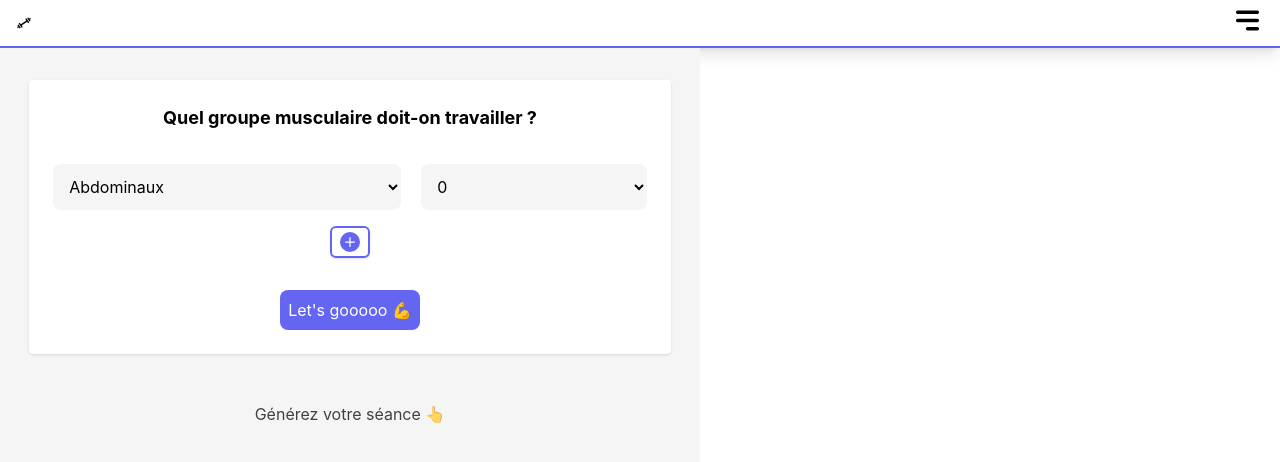
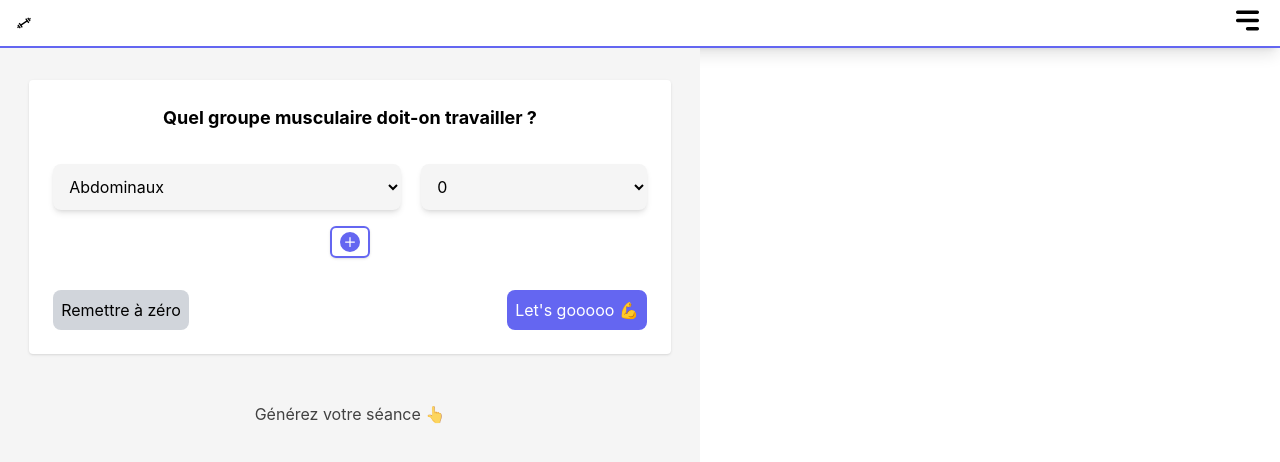
Before and after one commit to brazillierjo/ma-seance, a React (Create React App) app: page / in a window 1280 px wide. Shown: the top 462 px of the page. Built offline with nearby package versions, Linux system fonts and the light colour scheme; a web font is replaced by a local one.

Commit message:
[Homepage] clean code

```diff
--- a/src/components/ProgramForm.tsx
+++ b/src/components/ProgramForm.tsx
@@ -1,40 +1,41 @@
-import { Formik, Form, Field } from "formik";
-import React, { useState } from "react";
-import { useNavigate } from "react-router-dom";
 import { getAllMuscles, numberOfExercices } from "../helpers/dataModuler";
-import { setInLocalStorage } from "../helpers/localStorageHandler";
 import { BsFillPlusCircleFill } from "react-icons/bs";
+import { useState } from "react";
 import { HiMinusCircle } from "react-icons/hi";
 
-export const ProgramForm: React.FC<{}> = () => {
+export const ProgramForm = () => {
   const [numberOfMusclesInProgram, setNumberOfMusclesInProgram] = useState(1);
-
-  const navigate = useNavigate();
 
   const listOfMuscles = getAllMuscles();
 
-  const initialValues = {
-    numberOfExercices: 0,
-    muscle: listOfMuscles[0]
-  };
-
-  const handleSubmit = (values: {}) => {
-    setInLocalStorage("program", values);
-    if (numberOfMusclesInProgram > 0) navigate("/programme");
+  const handleSubmit = (e: any) => {
+    e.preventDefault();
+    for (let i = 0; i < e.target.elements.length; i++) {
+      console.log(e.target.elements[i].value);
+    }
   };
 
   return (
-    <>
-      <Formik
-        initialValues={initialValues}
-        onSubmit={(values) => handleSubmit(values)}
+    <form onSubmit={handleSubmit}>
+      {[...Array(numberOfMusclesInProgram)].map((n, i) => (
+        <div className="my-4 grid grid-cols-5 justify-between gap-5" key={i}>
+          <select
+            name={`muscle${i}`}
+            className="col-span-3 rounded-lg bg-lightGray p-3 shadow-md"
           >
-        <Form>
-          <div id="container">
-            {[...Array(numberOfMusclesInProgram)].map((n, i) => (
-              <DisplayMuscleInProgram key={n} />
+            {listOfMuscles.map((muscle, key) => (
+              <option key={key}>{muscle}</option>
             ))}
+          </select>
+
+          <select
+            name={`number${i}`}
+            className="col-span-2 rounded-lg bg-lightGray p-3 shadow-md"
+          >
+            {numberOfExercices(10)}
+          </select>
         </div>
+      ))}
 
       <div className="flex justify-center gap-3 text-center">
         {numberOfMusclesInProgram > 1 && (
@@ -60,43 +61,18 @@ export const ProgramForm: React.FC<{}> = () => {
         </button>
       </div>
 
-          <div className="text-center">
+      <div className="mt-8 flex justify-between text-center">
         <button
-              type="submit"
-              className="mt-8 rounded-lg bg-primary p-2 text-white"
+          type="button"
+          // onClick={() => setInputFields([{ muscle: "", number: "" }])}
+          className="rounded-lg bg-gray-300 p-2"
         >
+          Remettre à zéro
+        </button>
+        <button type="submit" className="rounded-lg bg-primary p-2 text-white">
           Let's gooooo 💪
         </button>
       </div>
-        </Form>
-      </Formik>
-    </>
+    </form>
   );
 };
-
-export const DisplayMuscleInProgram = (props: { key: any }) => {
-  const listOfMuscles = getAllMuscles();
-
-  return (
-    <>
-      <div className="my-4 grid grid-cols-5 justify-between gap-5">
-        <Field
-          as="select"
-          className="col-span-3 rounded-lg bg-lightGray p-3"
-          name={`muscle-${props.key}`}
-        >
-          {listOfMuscles.map((muscle, key) => (
-            <option key={key}>{muscle}</option>
-          ))}
-        </Field>
-        <Field
-          as="select"
-          className="col-span-2 rounded-lg bg-lightGray p-3"
-          name="numberOfExercices"
-        >
-          {numberOfExercices(10)}
-        </Field>
-      </div>
-    </>
-  );
-};
--- /dev/null
+++ b/src/components/ProgramForm2.tsx
@@ -0,0 +1,110 @@
+import { Formik, Form, Field, FieldArray } from "formik";
+import React, { useState } from "react";
+import { useNavigate } from "react-router-dom";
+import { getAllMuscles, numberOfExercices } from "../helpers/dataModuler";
+import { setInLocalStorage } from "../helpers/localStorageHandler";
+import { BsFillPlusCircleFill } from "react-icons/bs";
+import { HiMinusCircle } from "react-icons/hi";
+
+export const ProgramForm: React.FC<{}> = () => {
+  const [numberOfMusclesInProgram, setNumberOfMusclesInProgram] = useState(1);
+
+  const listOfMuscles = getAllMuscles();
+
+  const initialValues = {
+    muscle0: listOfMuscles[0],
+    number0: "0"
+  };
+
+  const navigate = useNavigate();
+
+  const handleSubmit = (values: {}) => {
+    setInLocalStorage("program", values);
+    console.log(values);
+
+    //if (numberOfMusclesInProgram > 0) navigate("/programme");
+  };
+
+  return (
+    <>
+      <Formik
+        initialValues={initialValues}
+        onSubmit={(values) => handleSubmit(values)}
+      >
+        <Form>
+          <div id="container">
+            <FieldArray
+              name="friends"
+              render={({ insert, remove, push }) => {
+                return (
+                  <>
+                    <DisplayMuscleInProgram />
+
+                    <div className="flex justify-center gap-3 text-center">
+                      {numberOfMusclesInProgram > 1 && (
+                        <button
+                          onClick={() =>
+                            setNumberOfMusclesInProgram(
+                              numberOfMusclesInProgram - 1
+                            )
+                          }
+                          type="button"
+                          className="transform rounded-md border-2 border-primary px-2 py-1 shadow duration-150 hover:shadow-lg"
+                        >
+                          <HiMinusCircle color="#6466F1" size={20} />
+                        </button>
+                      )}
+
+                      <button
+                        onClick={() => {
+                          push(<DisplayMuscleInProgram />);
+                        }}
+                        type="button"
+                        className="transform rounded-md border-2 border-primary px-2 py-1 shadow duration-150 hover:shadow-lg"
+                      >
+                        <BsFillPlusCircleFill color="#6466F1" size={20} />
+                      </button>
+                    </div>
+                  </>
+                );
+              }}
+            />
+          </div>
+
+          <div className="text-center">
+            <button
+              type="submit"
+              className="mt-8 rounded-lg bg-primary p-2 text-white"
+            >
+              Let's gooooo 💪
+            </button>
+          </div>
+        </Form>
+      </Formik>
+    </>
+  );
+};
+
+export const DisplayMuscleInProgram = () => {
+  const listOfMuscles = getAllMuscles();
+
+  return (
+    <div className="my-4 grid grid-cols-5 justify-between gap-5">
+      <Field
+        as="select"
+        className="col-span-3 rounded-lg bg-lightGray p-3 shadow-md"
+      >
+        {listOfMuscles.map((muscle, key) => (
+          <option key={key}>{muscle}</option>
+        ))}
+      </Field>
+
+      <Field
+        as="select"
+        className="col-span-2 rounded-lg bg-lightGray p-3 shadow-md"
+      >
+        {numberOfExercices(10)}
+      </Field>
+    </div>
+  );
+};
--- a/src/helpers/dataModuler.tsx
+++ b/src/helpers/dataModuler.tsx
@@ -1,4 +1,3 @@
-import { Field } from "formik";
 import data from "../data/workoutexercices.json";
 
 // list all different muscles in data
--- a/src/pages/Program.tsx
+++ b/src/pages/Program.tsx
@@ -32,7 +32,7 @@ export const Program: React.FC<{}> = () => {
       <div className="mt-12 text-center">
         <button
           onClick={endProgram}
-          className="mb-8 w-full rounded-2xl bg-indigo-700 py-2 text-white shadow-xl"
+          className="mb-8 w-fit rounded-xl bg-indigo-700 px-3 py-2 text-white shadow-xl"
         >
           J'ai fini ma séance ! Fiooou 😮‍💨
         </button>
--- a/tsconfig.json
+++ b/tsconfig.json
@@ -1,6 +1,7 @@
 {
   "compilerOptions": {
     "target": "es5",
+    "downlevelIteration": true,
     "lib": [
       "dom",
       "dom.iterable",
```
Lines whose indentation alone changed are shown as unchanged.
